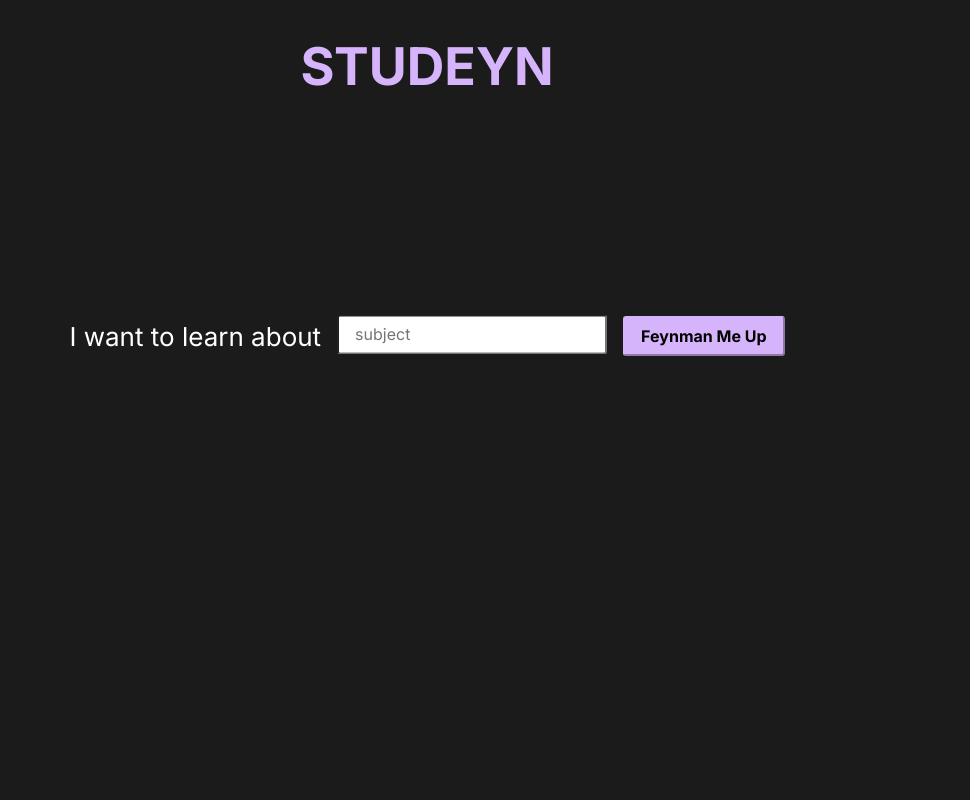
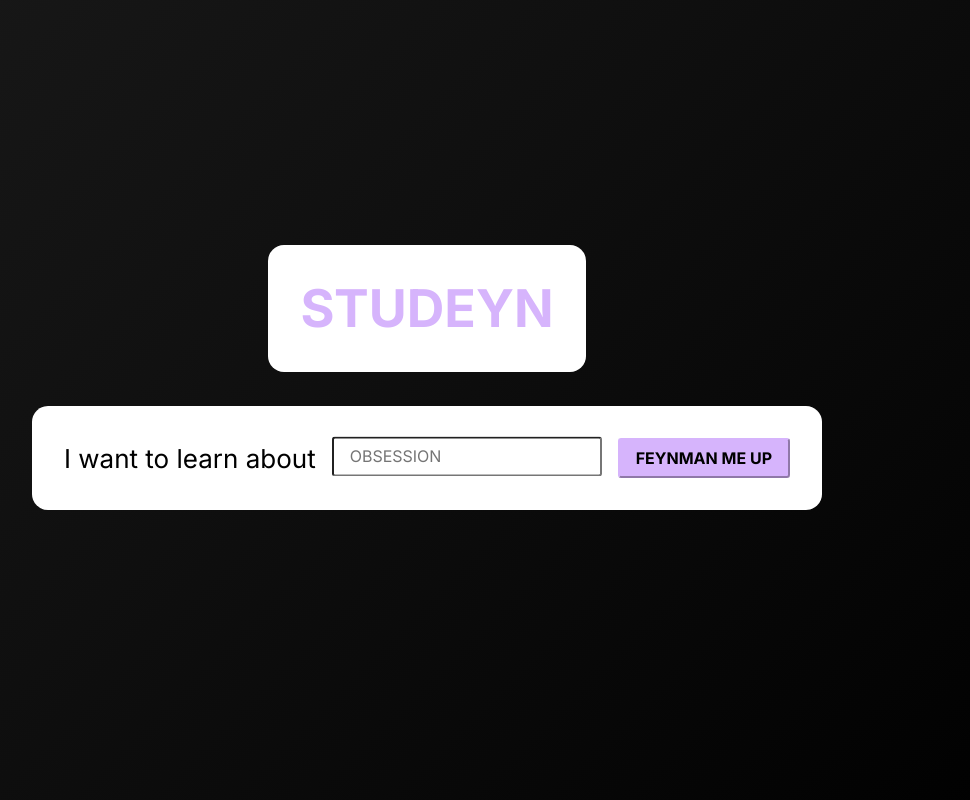
Before and after one commit to jaayzee/feynmind, a React (Create React App) app: page / in a window 1280 px wide. Shown: the whole page, without its empty margins (213-1183 px from the left). Built offline with nearby package versions, Linux system fonts and the light colour scheme; no server answers.

Commit message:
cleaner styling, pretty much done

```diff
--- a/src/App.js
+++ b/src/App.js
@@ -45,7 +45,7 @@ function App() {
       }}>
     <div className="App">
       <header className="App-header">
-        <h1>
+        <h1 className="mainGuy">
         STUDEYN
         </h1>
         <div>
--- a/src/components/subject.js
+++ b/src/components/subject.js
@@ -89,13 +89,13 @@ const Subject = () => {
               <Form.Control
                 className={`${typing ? 'move-down' : 'move-up' }`}
                 type="text"
-                placeholder="subject"
+                placeholder="OBSESSION"
                 onChange = {(e) => setText(e.target.value)}
                 onKeyDown={handleText}
                 onKeyUp={handleKeyUp}
               />
               {} {}
-              <Button onClick={handleButtonClick}>Feynman Me Up</Button>
+              <Button onClick={handleButtonClick}>FEYNMAN ME UP</Button>
             </Container>
             )
             : (<></>)
--- a/src/css/App.css
+++ b/src/css/App.css
@@ -1,5 +1,34 @@
 .App {
   text-align: center;
+  background-image: linear-gradient(
+    -45deg,
+    #000000,
+    #0f0f0f,
+    #1c1c1c,
+    #282828,
+    #303030,
+    #3f3f3f
+  );
+  background-size: 400%;
+  animation: bg-animation 5s infinite alternate;
+}
+
+@keyframes bg-animation {
+  0% {
+    background-position: left;
+  }
+  100% {
+    background-position: right;
+  }
+}
+
+.mainGuy {
+  background-color: white;
+  display: flex;
+  align-items: center;
+  gap: 1rem;
+  padding: 2rem;
+  border-radius: 1rem;
 }
 
 .App-logo {
@@ -8,8 +37,6 @@
 }
 
 .App-header {
-
-  background-color: #1b1b1b;
   min-height: 100vh;
   display: flex;
   flex-direction: column;
--- a/src/css/globalStyles.css
+++ b/src/css/globalStyles.css
@@ -5,9 +5,9 @@ body {
 }
 
 h1 {
-    position: absolute;
+    position: relative;
     top: 0;
-    color:#D6B4FC;
+    color: #D6B4FC;
 }
 
 b {
@@ -40,17 +40,25 @@ b {
 }
 
 .block {
+    background-color: white;
+    color: black;
     display: flex;
     align-items: center;
-    justify-content: space-between;
     gap: 1rem;
+    padding: 2rem;
+    border-radius: 1rem;
 }
 
 .stack {
+    color: black;
+    background-color: white;
     display: flex;
     flex-direction: column;
     align-items: center;
     gap: 1rem;
+    padding: 2rem;
+    border-radius: 1rem;
+
 }
 
 .wrapper {
@@ -58,7 +66,6 @@ b {
 }
 
 .wrapper-sides {
-    margin-top: 8rem;
     margin-bottom: 5rem;
     padding-left: 2rem;
     padding-right: 2rem;
```
